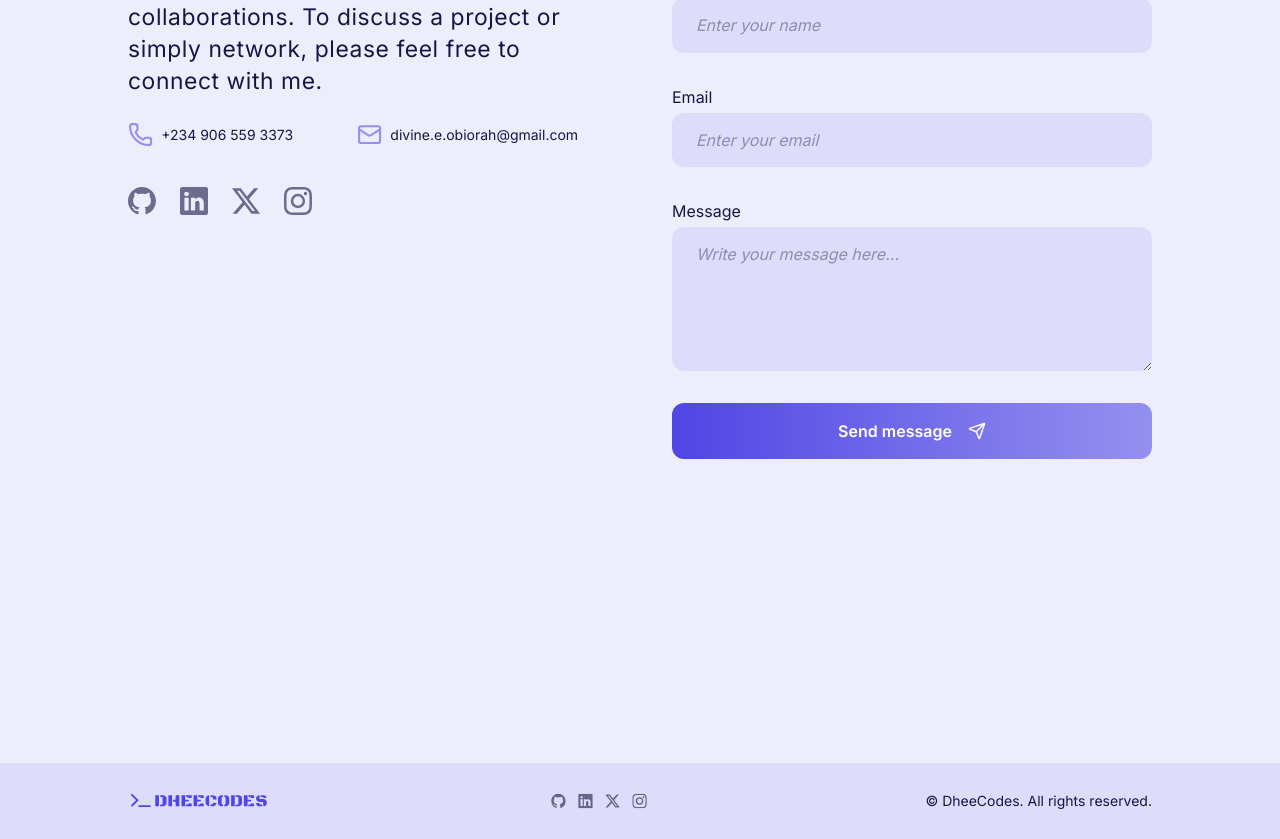
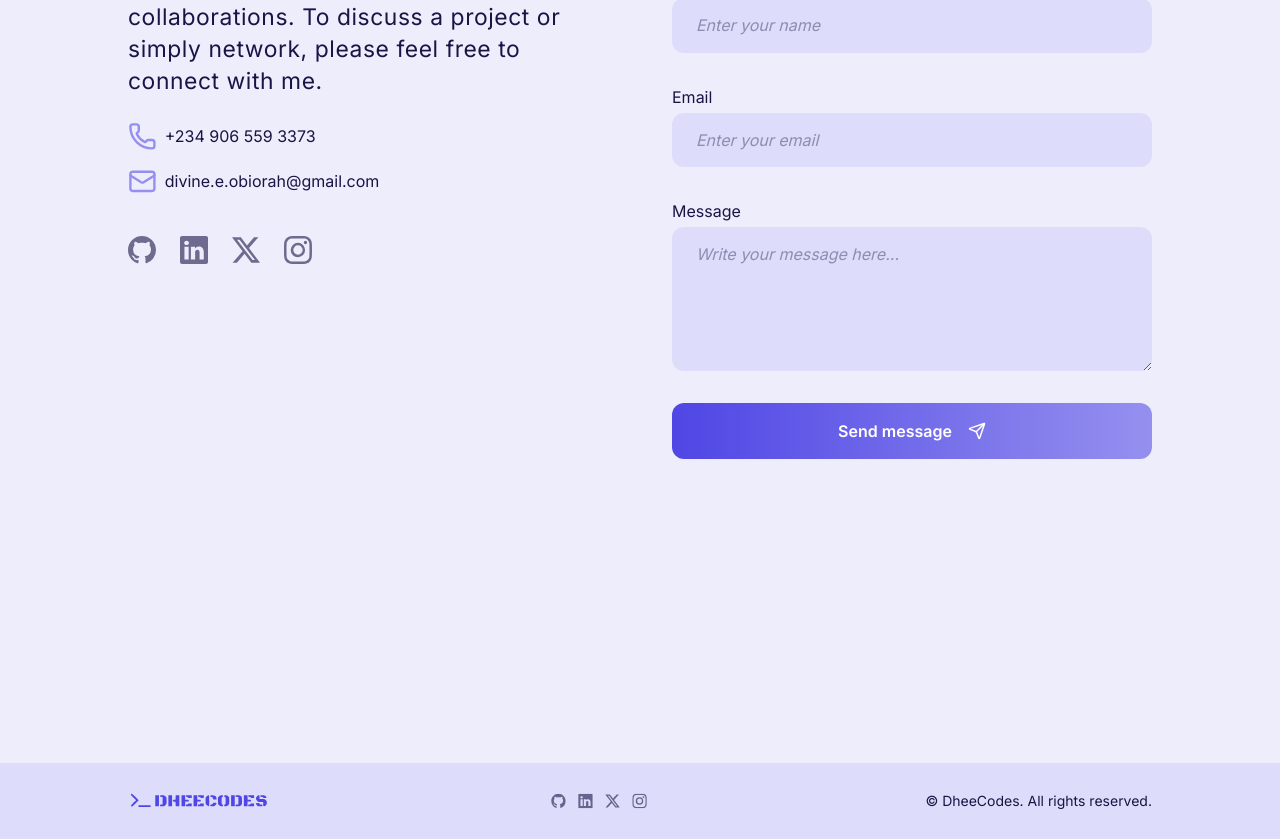
Before and after one commit to Dhee-codes/portfolio-website, a Next.js app: page / in a window 1280 px wide. Shown: the part 3842-4681 px from the top of the page. Built offline with nearby package versions, Linux system fonts and the light colour scheme; a web font is replaced by a local one.

Commit message:
Change contact address font size

```diff
--- a/components/ui/ContactAddress.tsx
+++ b/components/ui/ContactAddress.tsx
@@ -22,7 +22,7 @@ export const ContactAddress = () => {
         <a
           key={a.href}
           href={a.href}
-          className="text-sm flex items-center gap-2"
+          className="text-sm md:text-base flex items-center gap-2"
         >
           {a.icon}
           {a.label}
```
